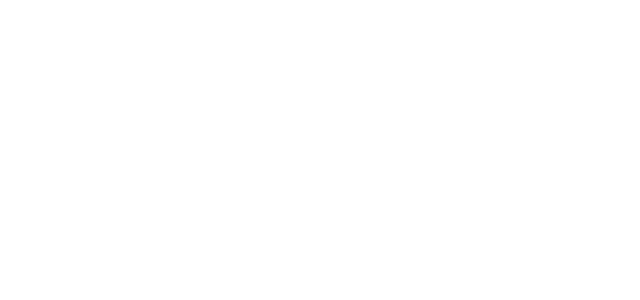
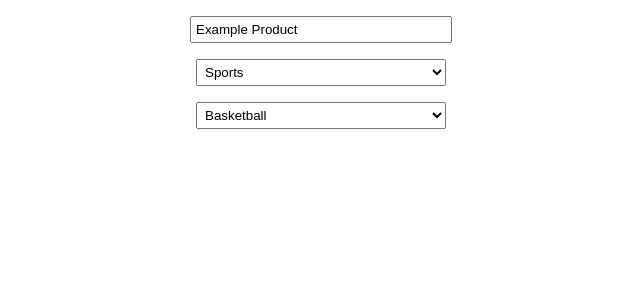
Before and after one commit to ahmetegesel/reusable-component-design, a Vue app: page /product-produce in a window 1280 px wide. Shown: the top 300 px of the page, without its empty margins (319-959 px from the left). Built offline with nearby package versions, Linux system fonts and the light colour scheme.

Commit message:
Produce Components initial designs and implementations done.

```diff
--- /dev/null
+++ b/src/components/produce-components/Category.vue
@@ -0,0 +1,37 @@
+<template>
+  <div>
+    <select v-model="lazyModel">
+      <option v-for="(category ,key) in categories" :key="`category-${key}`"
+              v-bind:value="category.id">
+        {{category.name}}
+      </option>
+    </select>
+  </div>
+</template>
+
+<script>
+import { getMainCategories } from '../../../lib/mockApi';
+
+export default {
+  name: 'Category',
+  props: {
+    model: {
+      type: Number,
+    },
+  },
+  data() {
+    return {
+      lazyModel: {},
+      categories: [],
+    };
+  },
+  async mounted() {
+    this.categories = await getMainCategories();
+  },
+  watch: {
+    model(value) {
+      this.lazyModel = value;
+    },
+  },
+};
+</script>
--- /dev/null
+++ b/src/components/produce-components/CategorySelection.vue
@@ -0,0 +1,41 @@
+<template>
+  <div>
+    <category ref="category" :model="lazyCategory"/>
+    <sub-category ref="subCategory" :model="lazySubCategory" :parent="lazyCategory"/>
+  </div>
+</template>
+
+<script>
+import Category from './Category';
+import SubCategory from './SubCategory';
+
+export default {
+  name: 'CategorySelection',
+  components: {
+    Category,
+    SubCategory,
+  },
+  props: {
+    category: {
+      type: Number,
+    },
+    subCategory: {
+      type: Number,
+    },
+  },
+  data() {
+    return {
+      lazyCategory: undefined,
+      lazySubCategory: undefined,
+    };
+  },
+  watch: {
+    category(value) {
+      this.lazyCategory = value;
+    },
+    subCategory(value) {
+      this.lazySubCategory = value;
+    },
+  },
+};
+</script>
--- /dev/null
+++ b/src/components/produce-components/SubCategory.vue
@@ -0,0 +1,48 @@
+<template>
+  <div>
+    <select v-model="lazyModel">
+      <option v-for="(category ,key) in categories" :key="`category-${key}`"
+              v-bind:value="category.id">
+        {{category.name}}
+      </option>
+    </select>
+  </div>
+</template>
+
+<script>
+import { getCategoriesByParent } from '../../../lib/mockApi';
+
+export default {
+  name: 'SubCategory',
+  props: {
+    model: {
+      type: Number,
+    },
+    parent: {
+      type: Number,
+    },
+  },
+  data() {
+    return {
+      lazyModel: undefined,
+      categories: [],
+    };
+  },
+  methods: {
+    async getCategories(parent) {
+      console.log('parent', parent, this.lazyModel);
+      return getCategoriesByParent(parent);
+    },
+  },
+  watch: {
+    model(value) {
+      this.lazyModel = value;
+    },
+    async parent(value, oldValue) {
+      if (value !== oldValue) {
+        this.categories = await this.getCategories(value);
+      }
+    },
+  },
+};
+</script>
--- /dev/null
+++ b/src/components/produce-components/TextField.vue
@@ -0,0 +1,26 @@
+<template>
+  <div>
+    <input type="text" v-model="lazyModel"/>
+  </div>
+</template>
+
+<script>
+export default {
+  name: 'TextField',
+  props: {
+    model: {
+      type: String,
+    },
+  },
+  data() {
+    return {
+      lazyModel: '',
+    };
+  },
+  watch: {
+    model(value) {
+      this.lazyModel = value;
+    },
+  },
+};
+</script>
--- a/src/router/index.js
+++ b/src/router/index.js
@@ -1,6 +1,7 @@
 import Vue from 'vue';
 import VueRouter from 'vue-router';
 import ProductVModel from '../views/v-model-views/ProductVModel.vue';
+import ProductProduce from '../views/produce-views/ProductProduce.vue';
 
 Vue.use(VueRouter);
 
@@ -9,6 +10,11 @@
     path: '/product-v-model',
     name: 'ProductVModel',
     component: ProductVModel,
+  },
+  {
+    path: '/product-produce',
+    name: 'ProductProduce',
+    component: ProductProduce,
   },
 ];
 
--- /dev/null
+++ b/src/views/produce-views/ProductProduce.vue
@@ -0,0 +1,32 @@
+<template>
+  <div>
+    <text-field :model="product.title"/>
+    <category-selection
+      :category="product.categoryId"
+      :subCategory="product.subCategoryId"
+    />
+  </div>
+</template>
+
+<script>
+import { getProduct } from '../../../lib/mockApi';
+
+import TextField from '../../components/produce-components/TextField';
+import CategorySelection from '../../components/produce-components/CategorySelection';
+
+export default {
+  name: 'ProductProduce',
+  components: {
+    TextField,
+    CategorySelection,
+  },
+  data() {
+    return {
+      product: {},
+    };
+  },
+  async mounted() {
+    this.product = await getProduct(1);
+  },
+};
+</script>
```
